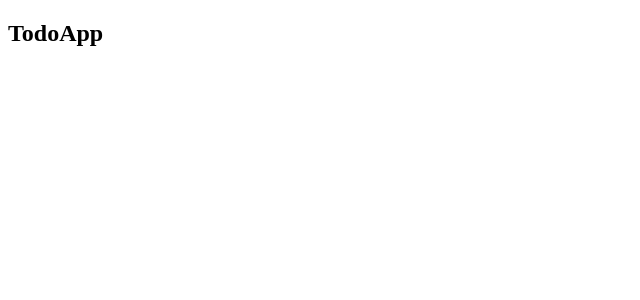
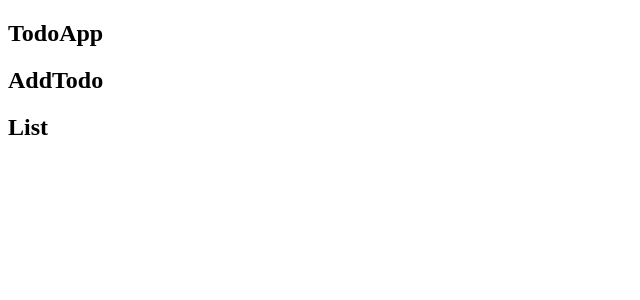
Before and after one commit to Cawaz/todo-app, a React (Create React App) app: page / in a window 1280 px wide. Shown: the top 300 px of the page, without its empty margins (0-640 px from the left). Built offline with nearby package versions, Linux system fonts and the light colour scheme.

Commit message:
-m子コンポーネントの埋め込み

```diff
--- a/src/TodoApp.js
+++ b/src/TodoApp.js
@@ -1,4 +1,6 @@
 import React from "react";
+import { AddTodo } from "./components/AddTodo";
+import { List } from "./components/List";
 
 export class TodoApp extends React.Component {
     constructor(props) {
@@ -9,6 +11,8 @@ export class TodoApp extends React.Component {
         return (
             <div>
                 <h2>TodoApp</h2>
+                <AddTodo />
+                <List />
             </div>
         );
     }
--- a/src/components/AddTodo.js
+++ b/src/components/AddTodo.js
@@ -0,0 +1,15 @@
+import React from "react";
+
+export class AddTodo extends React.Component {
+    constructor(props) {
+        super(props);
+    }
+
+    render() {
+        return (
+            <div>
+                <h2>AddTodo</h2>
+            </div>
+        );
+    }
+}
--- a/src/components/List.js
+++ b/src/components/List.js
@@ -0,0 +1,15 @@
+import React from "react";
+
+export class List extends React.Component {
+    constructor(props) {
+        super(props);
+    }
+
+    render() {
+        return (
+            <div>
+                <h2>List</h2>
+            </div>
+        );
+    }
+}
```
